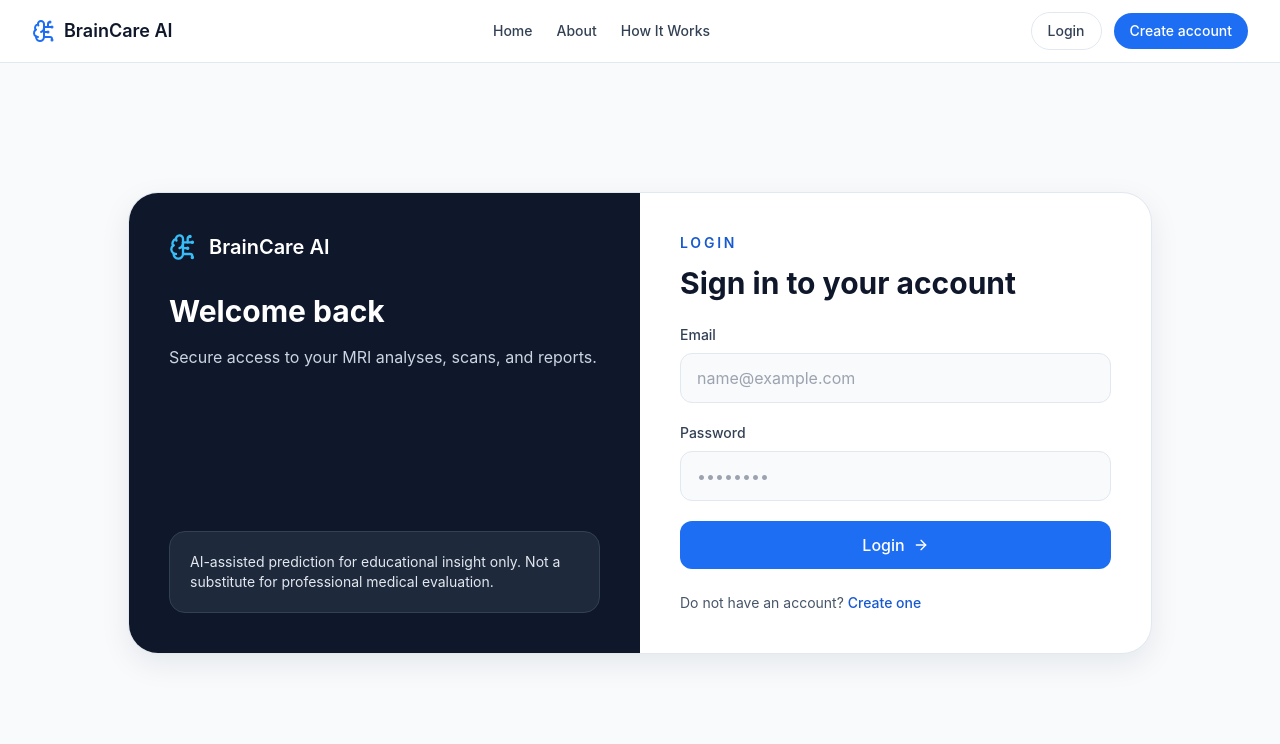
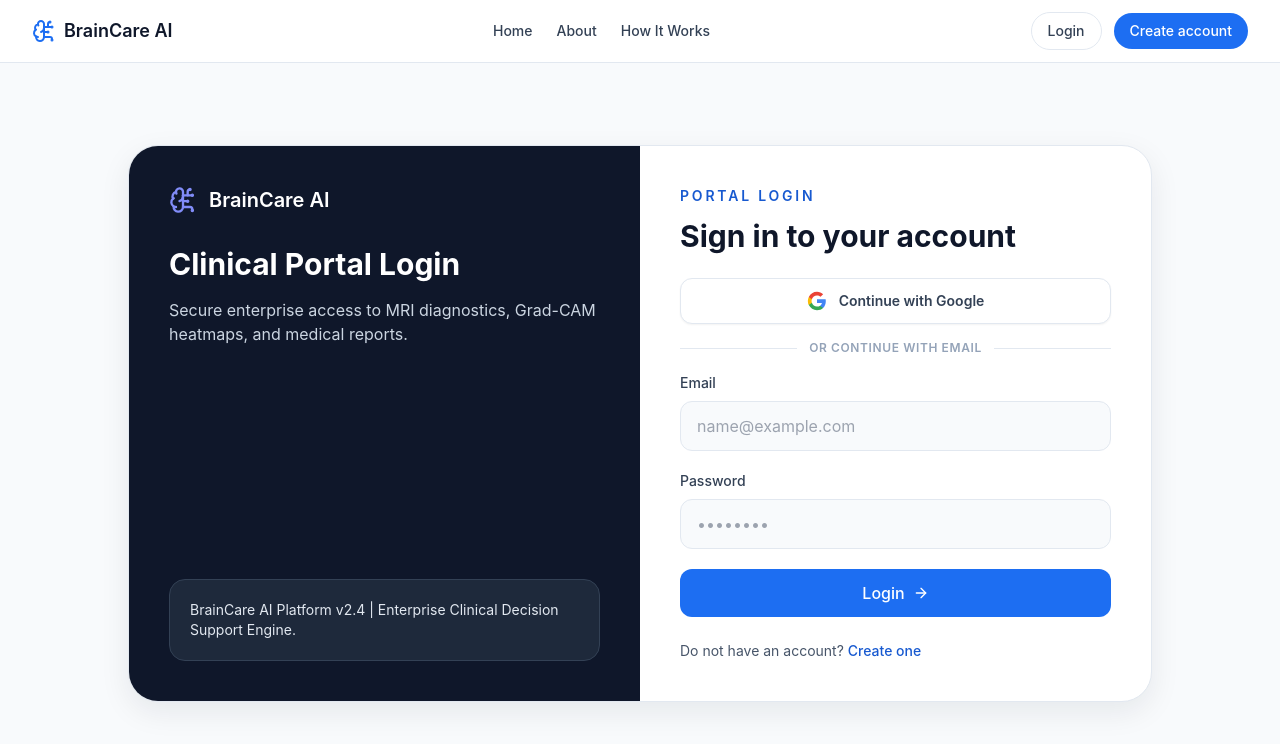
Before and after one commit to Siddhartha39/brain-care-ai, a React (Vite) app in the folder frontend/: page /login in a window 1280 px wide. Shown: the top 744 px of the page. Built offline with nearby package versions, Linux system fonts and the light colour scheme; no server answers.

Commit message:
Feature: Add Google OAuth Sign-In to Login and Register pages

```diff
--- a/frontend/src/context/AuthContext.jsx
+++ b/frontend/src/context/AuthContext.jsx
@@ -1,5 +1,5 @@
 import { createContext, useContext, useEffect, useMemo, useState } from 'react';
-import { onAuthStateChanged, createUserWithEmailAndPassword, signInWithEmailAndPassword, signOut, updateProfile } from 'firebase/auth';
+import { onAuthStateChanged, createUserWithEmailAndPassword, GoogleAuthProvider, signInWithEmailAndPassword, signInWithPopup, signOut, updateProfile } from 'firebase/auth';
 import { auth } from '../firebase/config';
 
 const AuthContext = createContext(null);
@@ -30,6 +30,12 @@
     return credential.user;
   };
 
+  const loginGoogle = async () => {
+    const provider = new GoogleAuthProvider();
+    const credential = await signInWithPopup(auth, provider);
+    return credential.user;
+  };
+
   const logout = async () => {
     await signOut(auth);
   };
@@ -40,6 +46,7 @@
       loading,
       register,
       login,
+      loginGoogle,
       logout,
     }),
     [user, loading]
@@ -48,6 +55,7 @@
   return <AuthContext.Provider value={value}>{children}</AuthContext.Provider>;
 }
 
+
 export function useAuth() {
   const context = useContext(AuthContext);
   if (!context) {
--- a/frontend/src/firebase/auth.js
+++ b/frontend/src/firebase/auth.js
@@ -1,5 +1,7 @@
-import { createUserWithEmailAndPassword, signInWithEmailAndPassword, signOut, updateProfile } from 'firebase/auth';
+import { createUserWithEmailAndPassword, GoogleAuthProvider, signInWithEmailAndPassword, signInWithPopup, signOut, updateProfile } from 'firebase/auth';
 import { auth } from './config';
+
+const googleProvider = new GoogleAuthProvider();
 
 export const registerWithEmail = async (name, email, password) => {
   const credential = await createUserWithEmailAndPassword(auth, email, password);
@@ -14,6 +16,11 @@
   return credential.user;
 };
 
+export const loginWithGoogle = async () => {
+  const credential = await signInWithPopup(auth, googleProvider);
+  return credential.user;
+};
+
 export const logoutUser = async () => {
   await signOut(auth);
 };
--- a/frontend/src/pages/Login.jsx
+++ b/frontend/src/pages/Login.jsx
@@ -5,15 +5,29 @@
 
 export default function Login() {
   const navigate = useNavigate();
-  const { login } = useAuth();
+  const { login, loginGoogle } = useAuth();
   const [form, setForm] = useState({ email: '', password: '' });
   const [errors, setErrors] = useState({});
   const [submitError, setSubmitError] = useState('');
   const [loading, setLoading] = useState(false);
+  const [googleLoading, setGoogleLoading] = useState(false);
 
   const handleChange = (event) => {
     const { name, value } = event.target;
     setForm((prev) => ({ ...prev, [name]: value }));
+  };
+
+  const handleGoogleSignIn = async () => {
+    try {
+      setGoogleLoading(true);
+      setSubmitError('');
+      await loginGoogle();
+      navigate('/dashboard');
+    } catch (error) {
+      setSubmitError(error?.message || 'Failed to sign in with Google.');
+    } finally {
+      setGoogleLoading(false);
+    }
   };
 
   const handleSubmit = async (event) => {
@@ -42,20 +56,20 @@
         <div className="hidden bg-slate-900 p-10 text-white lg:flex lg:flex-col lg:justify-between">
           <div>
             <div className="flex items-center gap-3 text-xl font-semibold">
-              <BrainCircuit className="h-7 w-7 text-sky-400" />
+              <BrainCircuit className="h-7 w-7 text-indigo-400" />
               BrainCare AI
             </div>
-            <h1 className="mt-8 text-3xl font-bold">Welcome back</h1>
-            <p className="mt-4 text-slate-300">Secure access to your MRI analyses, scans, and reports.</p>
+            <h1 className="mt-8 text-3xl font-bold">Clinical Portal Login</h1>
+            <p className="mt-4 text-slate-300">Secure enterprise access to MRI diagnostics, Grad-CAM heatmaps, and medical reports.</p>
           </div>
           <div className="rounded-2xl border border-slate-700 bg-slate-800 p-5 text-sm text-slate-200">
-            AI-assisted prediction for educational insight only. Not a substitute for professional medical evaluation.
+            BrainCare AI Platform v2.4 | Enterprise Clinical Decision Support Engine.
           </div>
         </div>
 
         <div className="p-6 sm:p-10">
           <div className="mb-6">
-            <p className="text-sm font-semibold uppercase tracking-[0.2em] text-primary-600">Login</p>
+            <p className="text-sm font-semibold uppercase tracking-[0.2em] text-primary-600">Portal Login</p>
             <h2 className="mt-3 text-3xl font-bold text-slate-900">Sign in to your account</h2>
           </div>
 
@@ -65,6 +79,28 @@
               {submitError}
             </div>
           )}
+
+          <div className="mb-6">
+            <button
+              type="button"
+              onClick={handleGoogleSignIn}
+              disabled={googleLoading || loading}
+              className="flex w-full items-center justify-center gap-3 rounded-xl border border-slate-200 bg-white px-4 py-3 text-sm font-semibold text-slate-700 shadow-sm transition hover:bg-slate-50 disabled:opacity-70"
+            >
+              <svg className="h-5 w-5" viewBox="0 0 24 24">
+                <path fill="#4285F4" d="M22.56 12.25c0-.78-.07-1.53-.2-2.25H12v4.26h5.92c-.26 1.37-1.04 2.53-2.21 3.31v2.77h3.57c2.08-1.92 3.28-4.74 3.28-8.09z" />
+                <path fill="#34A853" d="M12 23c2.97 0 5.46-.98 7.28-2.66l-3.57-2.77c-.98.66-2.23 1.06-3.71 1.06-2.86 0-5.29-1.93-6.16-4.53H2.18v2.84C3.99 20.53 7.7 23 12 23z" />
+                <path fill="#FBBC05" d="M5.84 14.09c-.22-.66-.35-1.36-.35-2.09s.13-1.43.35-2.09V7.06H2.18C1.43 8.55 1 10.22 1 12s.43 3.45 1.18 4.94l2.85-2.22.81-.63z" />
+                <path fill="#EA4335" d="M12 5.38c1.62 0 3.06.56 4.21 1.64l3.15-3.15C17.45 2.09 14.97 1 12 1 7.7 1 3.99 3.47 2.18 7.06l3.66 2.84c.87-2.6 3.3-4.52 6.16-4.52z" />
+              </svg>
+              {googleLoading ? 'Signing in with Google...' : 'Continue with Google'}
+            </button>
+
+            <div className="relative my-6 flex items-center justify-center">
+              <div className="w-full border-t border-slate-200" />
+              <span className="absolute bg-white px-3 text-xs font-semibold uppercase tracking-wider text-slate-400">or continue with email</span>
+            </div>
+          </div>
 
           <form onSubmit={handleSubmit} className="space-y-5">
             <div>
--- a/frontend/src/pages/Register.jsx
+++ b/frontend/src/pages/Register.jsx
@@ -5,15 +5,29 @@
 
 export default function Register() {
   const navigate = useNavigate();
-  const { register } = useAuth();
+  const { register, loginGoogle } = useAuth();
   const [form, setForm] = useState({ name: '', email: '', password: '', confirmPassword: '' });
   const [errors, setErrors] = useState({});
   const [submitError, setSubmitError] = useState('');
   const [loading, setLoading] = useState(false);
+  const [googleLoading, setGoogleLoading] = useState(false);
 
   const handleChange = (event) => {
     const { name, value } = event.target;
     setForm((prev) => ({ ...prev, [name]: value }));
+  };
+
+  const handleGoogleSignIn = async () => {
+    try {
+      setGoogleLoading(true);
+      setSubmitError('');
+      await loginGoogle();
+      navigate('/dashboard');
+    } catch (error) {
+      setSubmitError(error?.message || 'Failed to sign in with Google.');
+    } finally {
+      setGoogleLoading(false);
+    }
   };
 
   const handleSubmit = async (event) => {
@@ -46,16 +60,16 @@
         <div className="hidden bg-slate-900 p-10 text-white lg:flex lg:flex-col lg:justify-between">
           <div>
             <div className="flex items-center gap-3 text-xl font-semibold">
-              <BrainCircuit className="h-7 w-7 text-sky-400" />
+              <BrainCircuit className="h-7 w-7 text-indigo-400" />
               BrainCare AI
             </div>
             <h1 className="mt-8 text-3xl font-bold">Create your profile</h1>
-            <p className="mt-4 text-slate-300">Securely store your brain MRI scans and reports in a private workspace.</p>
+            <p className="mt-4 text-slate-300">Securely store your brain MRI scans, Grad-CAM maps, and reports in a private workspace.</p>
           </div>
           <div className="rounded-2xl border border-slate-700 bg-slate-800 p-5 text-sm text-slate-200">
-            <div className="mb-3 flex items-center gap-2 text-sky-300"><CheckCircle2 className="h-4 w-4" /> Protected account access</div>
-            <div className="mb-3 flex items-center gap-2 text-sky-300"><CheckCircle2 className="h-4 w-4" /> Private scan history</div>
-            <div className="flex items-center gap-2 text-sky-300"><CheckCircle2 className="h-4 w-4" /> Educational AI insights</div>
+            <div className="mb-3 flex items-center gap-2 text-emerald-400"><CheckCircle2 className="h-4 w-4" /> Protected account access</div>
+            <div className="mb-3 flex items-center gap-2 text-emerald-400"><CheckCircle2 className="h-4 w-4" /> Private scan history</div>
+            <div className="flex items-center gap-2 text-emerald-400"><CheckCircle2 className="h-4 w-4" /> Clinical decision support</div>
           </div>
         </div>
 
@@ -71,6 +85,28 @@
               {submitError}
             </div>
           )}
+
+          <div className="mb-6">
+            <button
+              type="button"
+              onClick={handleGoogleSignIn}
+              disabled={googleLoading || loading}
+              className="flex w-full items-center justify-center gap-3 rounded-xl border border-slate-200 bg-white px-4 py-3 text-sm font-semibold text-slate-700 shadow-sm transition hover:bg-slate-50 disabled:opacity-70"
+            >
+              <svg className="h-5 w-5" viewBox="0 0 24 24">
+                <path fill="#4285F4" d="M22.56 12.25c0-.78-.07-1.53-.2-2.25H12v4.26h5.92c-.26 1.37-1.04 2.53-2.21 3.31v2.77h3.57c2.08-1.92 3.28-4.74 3.28-8.09z" />
+                <path fill="#34A853" d="M12 23c2.97 0 5.46-.98 7.28-2.66l-3.57-2.77c-.98.66-2.23 1.06-3.71 1.06-2.86 0-5.29-1.93-6.16-4.53H2.18v2.84C3.99 20.53 7.7 23 12 23z" />
+                <path fill="#FBBC05" d="M5.84 14.09c-.22-.66-.35-1.36-.35-2.09s.13-1.43.35-2.09V7.06H2.18C1.43 8.55 1 10.22 1 12s.43 3.45 1.18 4.94l2.85-2.22.81-.63z" />
+                <path fill="#EA4335" d="M12 5.38c1.62 0 3.06.56 4.21 1.64l3.15-3.15C17.45 2.09 14.97 1 12 1 7.7 1 3.99 3.47 2.18 7.06l3.66 2.84c.87-2.6 3.3-4.52 6.16-4.52z" />
+              </svg>
+              {googleLoading ? 'Signing in with Google...' : 'Continue with Google'}
+            </button>
+
+            <div className="relative my-6 flex items-center justify-center">
+              <div className="w-full border-t border-slate-200" />
+              <span className="absolute bg-white px-3 text-xs font-semibold uppercase tracking-wider text-slate-400">or register with email</span>
+            </div>
+          </div>
 
           <form onSubmit={handleSubmit} className="space-y-5">
             <div>
```
